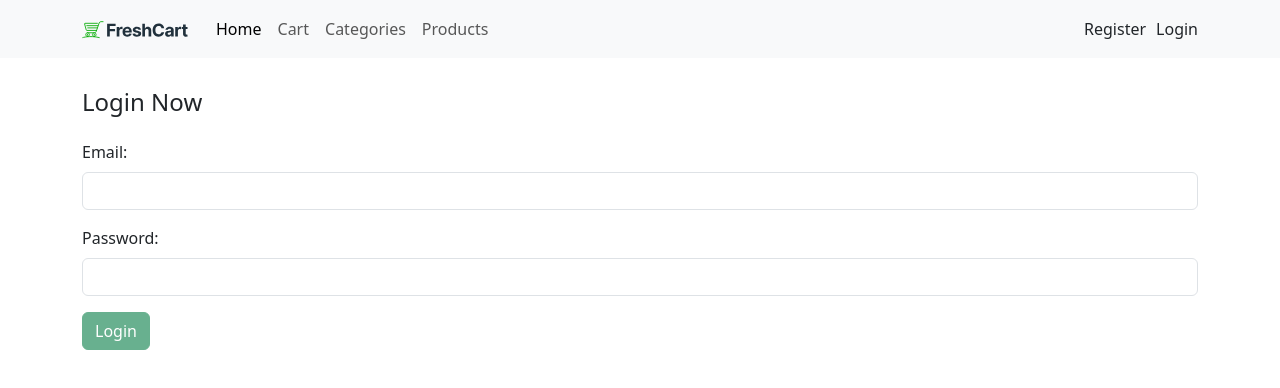
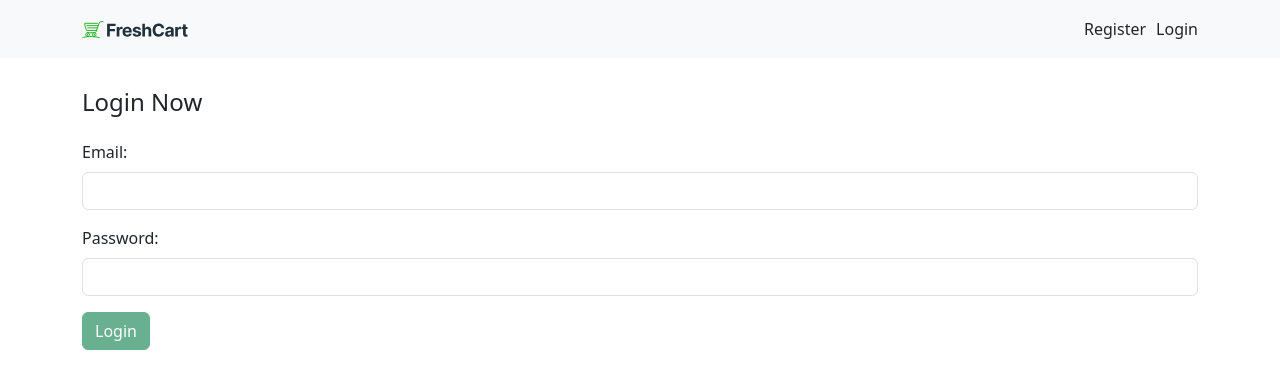
Before and after one commit to aliaa99511/React-Route-project, a React (Create React App) app in the folder react_route_project/: page /login in a window 1280 px wide. Shown: the top 388 px of the page. Built offline with nearby package versions, Linux system fonts and the light colour scheme; a web font is replaced by a local one.

Commit message:
add login

```diff
--- a/react_route_project/src/App.css
+++ b/react_route_project/src/App.css
@@ -72,6 +72,14 @@ a:hover {
   margin-bottom: 24px;
 }
 
+.pointer {
+  cursor: pointer;
+}
+
+.ml-auto {
+  margin-left: auto;
+}
+
 /* .form-control {
   margin-bottom: 15px;
 } */
--- a/react_route_project/src/App.js
+++ b/react_route_project/src/App.js
@@ -8,7 +8,6 @@ import Login from './Pages/Login/Login';
 import Cart from './Pages/Cart/Cart';
 import Categories from './Pages/Categories/Categories';
 import Products from './Pages/Products/Products';
-// import SignOut from './Pages/SignOut/SignOut';
 
 function App() {
 
@@ -21,7 +20,6 @@ function App() {
         { path: 'Cart', element: <Cart /> },
         { path: 'Categories', element: <Categories /> },
         { path: 'Products', element: <Products /> },
-        // { path: 'SignOut', element: <SignOut /> },
         { path: '*', element: <NotFound /> },
       ]
     }
--- a/react_route_project/src/Components/Header/Header.jsx
+++ b/react_route_project/src/Components/Header/Header.jsx
@@ -1,34 +1,42 @@
 import React, { useState } from 'react';
 import logo from "./../../assets/images/freshcart-logo.svg";
 import { Link } from 'react-router-dom';
+import Container from 'react-bootstrap/Container';
+import Nav from 'react-bootstrap/Nav';
+import Navbar from 'react-bootstrap/Navbar';
+import { useNavigate } from "react-router-dom";
 
 const Header = () => {
+    let token = localStorage.getItem("token")
+    const navigate = useNavigate();
 
+    let handelSignOut = () => {
+        localStorage.removeItem("token")
+        navigate("login");
+    }
     return (
-        <nav className="navbar navbar-expand-lg navbar-light bg-light">
-            <div className="container">
+        <Navbar expand="lg" className="bg-body-tertiary">
+            <Container>
                 <Link to={"/"} className="navbar-brand">
                     <img src={logo} alt="" width="110" height="30" />
                 </Link>
-                <button className="navbar-toggler" type="button" data-bs-toggle="collapse" data-bs-target="#navbarSupportedContent" aria-controls="navbarSupportedContent" aria-expanded="false" aria-label="Toggle navigation">
-                    <span className="navbar-toggler-icon"></span>
-                </button>
-                <div className="collapse navbar-collapse" id="navbarSupportedContent">
-                    <ul className="navbar-nav me-auto mb-2 mb-lg-0">
-                        <li className="nav-item">
+                <Navbar.Toggle aria-controls="basic-navbar-nav" />
+                <Navbar.Collapse id="basic-navbar-nav">
+                    {
+                        token ?
+                            <>
+                                <Nav className="me-auto">
                                     <Link to={"/"} className="nav-link active" aria-current="page">Home</Link>
-                        </li>
-                        <li className="nav-item">
                                     <Link to={"cart"} className="nav-link">Cart</Link>
-                        </li>
-                        <li className="nav-item">
                                     <Link to={"categories"} className="nav-link">Categories</Link>
-                        </li>
-                        <li className="nav-item">
                                     <Link to={"products"} className="nav-link">Products</Link>
-                        </li>
-                    </ul>
-                    <div className="d-flex">
+                                </Nav>
+                                <div className='mr-auto pointer' onClick={handelSignOut}>
+                                    SignOut
+                                </div>
+                            </>
+                            :
+                            <div className="d-flex ml-auto">
                                 <div className='mr-10'>
                                     <Link to={"Register"} className="nav-link">Register</Link>
                                 </div>
@@ -36,10 +44,13 @@ const Header = () => {
                                     <Link to={"Login"} className="nav-link">Login</Link>
                                 </div>
                             </div>
-                </div>
-            </div>
-        </nav>
+                    }
+
+                </Navbar.Collapse>
+            </Container>
+        </Navbar>
     );
 };
 
+
 export default Header;
--- a/react_route_project/src/Pages/Login/Login.jsx
+++ b/react_route_project/src/Pages/Login/Login.jsx
@@ -16,6 +16,7 @@ const Login = () => {
             console.log('Response:', response.data);
             if (response.data.message === "success") {
                 toast.success("Account Added Successfully");
+                localStorage.setItem('token', response.data.token);
                 setTimeout(() => {
                     navigate("/");
                 }, 6000);
```
Also changed, not shown: react_route_project/src/Pages/SignOut/SignOut.jsx (deleted, +0 -7 lines). Lines whose indentation alone changed are shown as unchanged.
